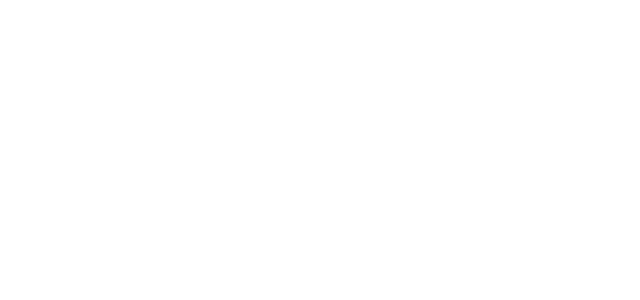
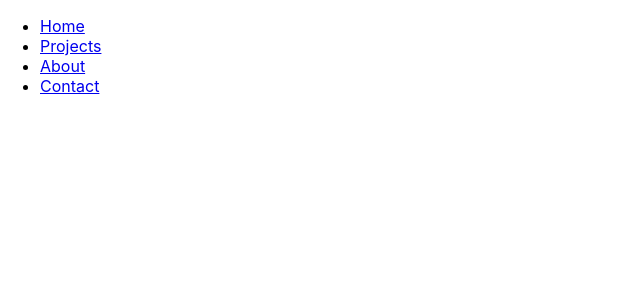
Before and after one commit to judy-chelangat/chefs-website, a React (Create React App) app: page / in a window 1280 px wide. Shown: the top 300 px of the page, without its empty margins (0-640 px from the left). Built offline with nearby package versions, Linux system fonts and the light colour scheme.

Commit message:
rendered the navbar

```diff
--- a/src/routes/Home.jsx
+++ b/src/routes/Home.jsx
@@ -1,9 +1,9 @@
 import React from 'react'
-
+import Navbar from '../components/Navbar'
 function Home() {
   return (
     <div>
-
+      <Navbar/>
     </div>
   )
 }
```
